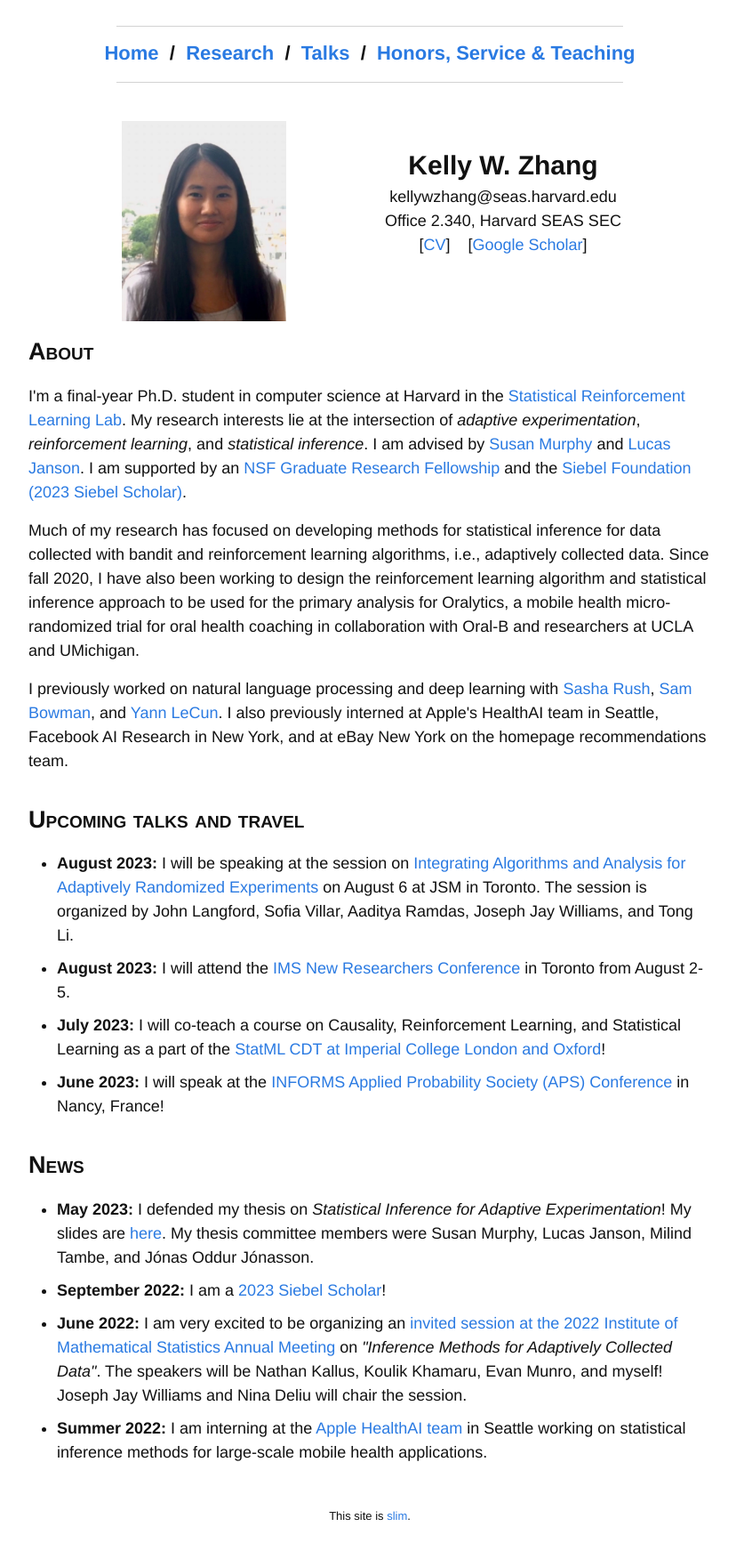
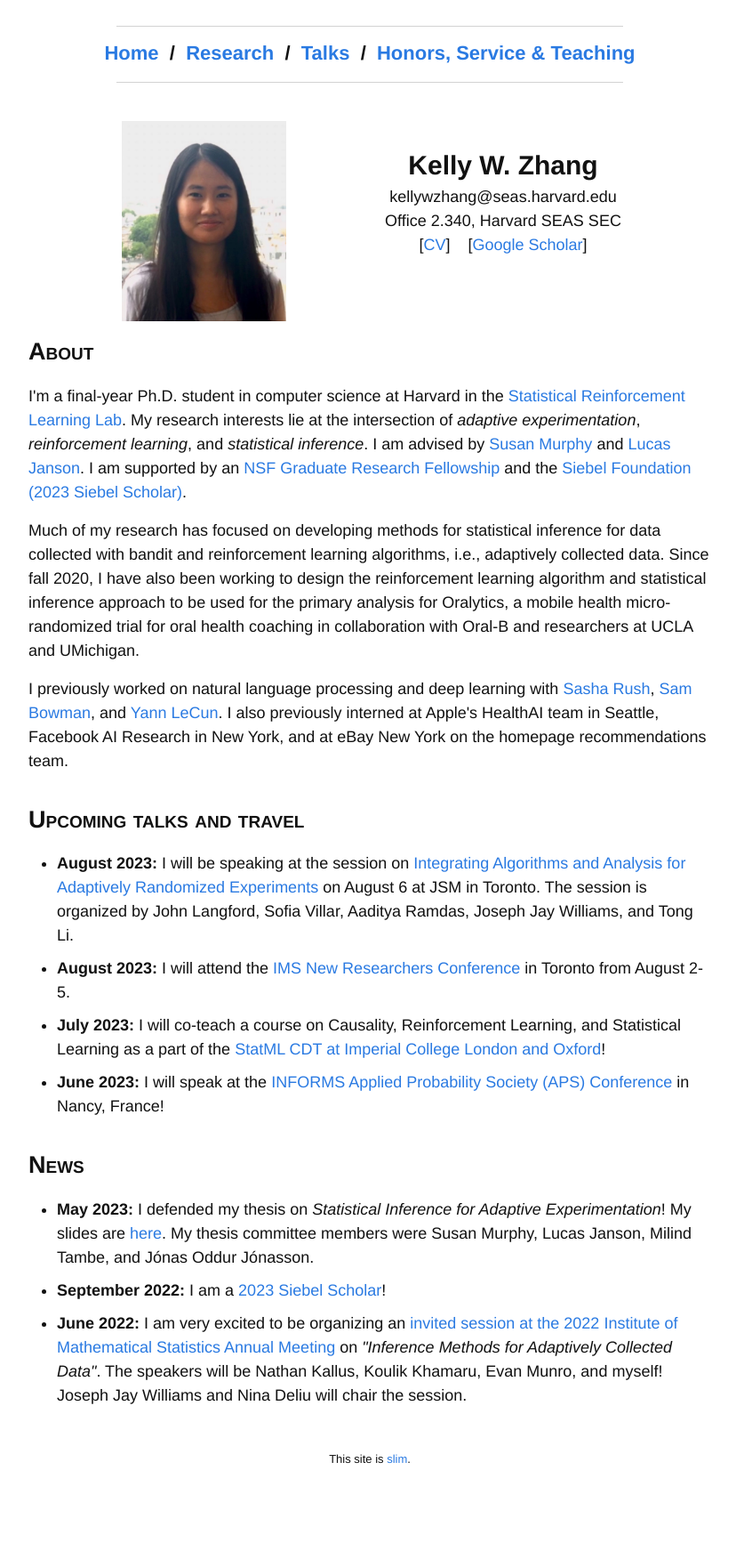
Before and after one commit to kellywzhang/kellywzhang.github.io_old, a Jekyll site: the page built from index.html, in a window 1280 px wide. Shown: the whole page at 89% size, without its empty margins (224-1052 px from the left). Built offline with Jekyll 4.4.1, drawn with Linux system fonts in a browser that asks for light colours; after the commit the page ends 1679 px from its top, so only the background shows below that.

Commit message:
No apple

```diff
--- a/index.html
+++ b/index.html
@@ -163,7 +163,7 @@ layout: default
 
             <li><b>June 2022:</b> I am very excited to be organizing an <a href="https://www.imsannualmeeting-london2022.com/invited-sessions">invited session at the 2022 Institute of Mathematical Statistics Annual Meeting</a> on <i>"Inference Methods for Adaptively Collected Data"</i>. The speakers will be Nathan Kallus, Koulik Khamaru, Evan Munro, and myself! Joseph Jay Williams and Nina Deliu will chair the session. </li>
 
-            <li><b>Summer 2022:</b> I am interning at the <a href="https://machinelearning.apple.com/research?page=1&domain=Health" target="_blank" rel="noopener noreferrer">Apple HealthAI team</a> in Seattle working on statistical inference methods for large-scale mobile health applications. </li>
+            <!--<li><b>Summer 2022:</b> I am interning at the <a href="https://machinelearning.apple.com/research?page=1&domain=Health" target="_blank" rel="noopener noreferrer">Apple HealthAI team</a> in Seattle working on statistical inference methods for large-scale mobile health applications. </li>-->
 
             <!--<li><b>June 2022:</b> I am very excited to be organizing an <a href="https://www.imsannualmeeting-london2022.com/invited-sessions">invited session at the 2022 Institute of Mathematical Statistics Annual Meeting</a> on <i>"Inference Methods for Adaptively Collected Data"</i>. The speakers will be Nathan Kallus, Koulik Khamaru, Evan Munro, and myself! Joseph Jay Williams and Nina Deliu will chair the session. </li>-->
 
```
